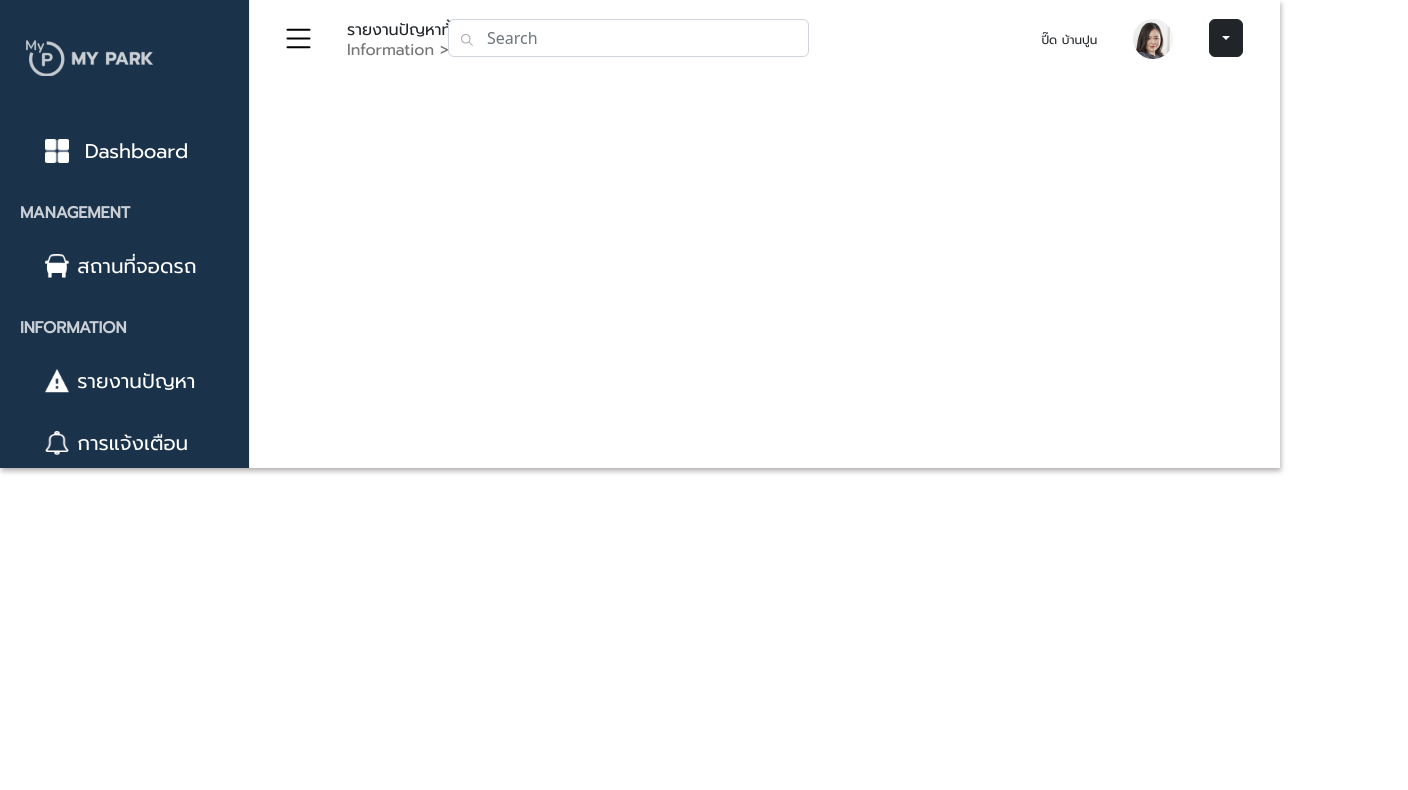
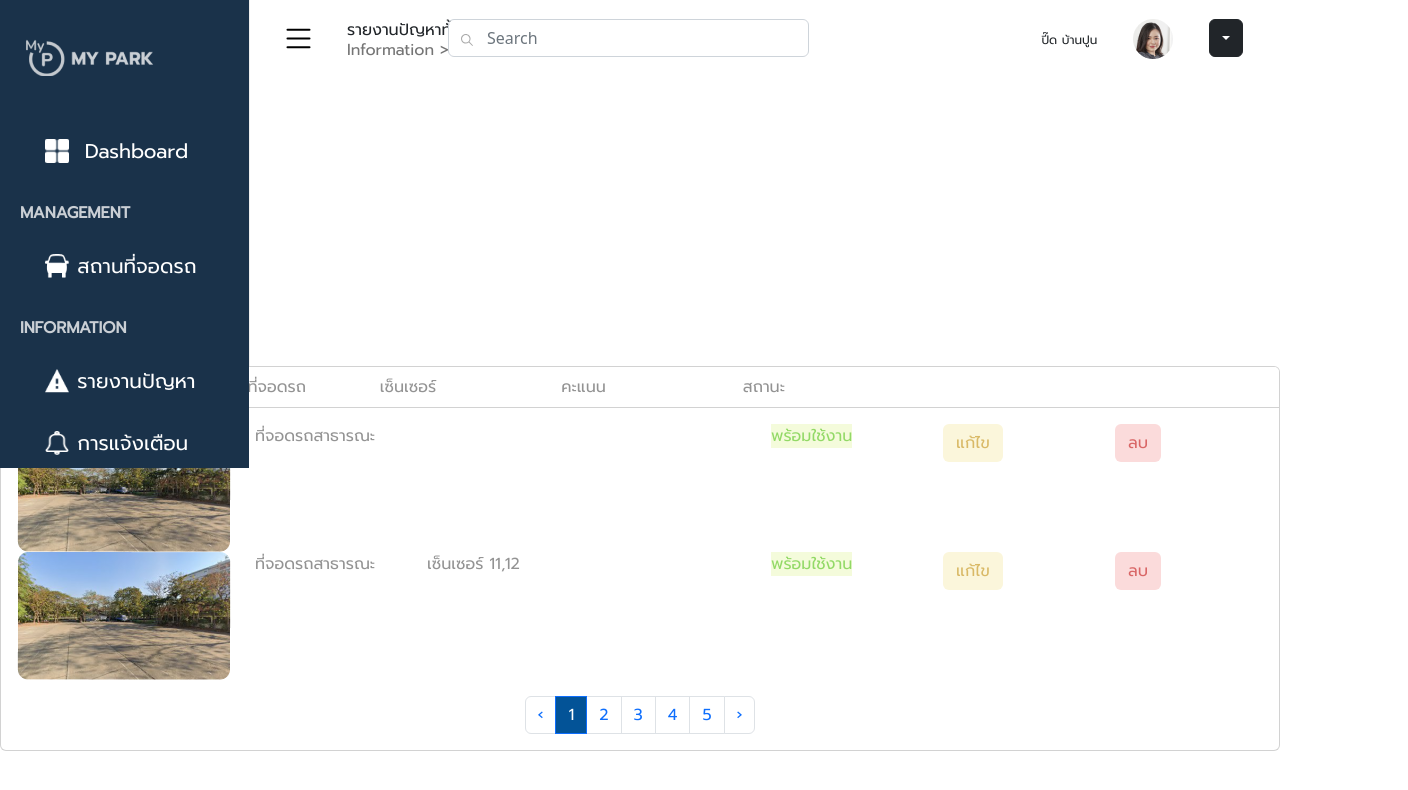
Before and after one commit to MyparkTU/fronted-web, a React (Create React App) app: page /Report in a window 1280 px wide. Shown: the top 790 px of the page, 1408 px wide, since content can reach past the window. Built offline with nearby package versions, Linux system fonts and the light colour scheme.

Commit message:
fix header ReportPage

```diff
--- a/src/pages/ReportPage.js
+++ b/src/pages/ReportPage.js
@@ -1,6 +1,6 @@
 import SideBar from "../components/SideBar";
 import Headers from "../components/header";
-
+import TableReport from '../components/ReportTable'
 import '../styles/ReportPage.css'
 
 function ReportPage() {
@@ -17,6 +17,9 @@ function ReportPage() {
                 <Headers />
             </div>
             </header>
+            <body>
+             <TableReport />
+            </body>
         </div>
     );
 }
--- a/src/styles/header.css
+++ b/src/styles/header.css
@@ -1,5 +1,5 @@
 .spaces {
-  position: absolute;
+  position: fixed;
     display: flex;
     flex-direction: row;
     width: 50%;
```
Also changed, not shown: src/styles/Report.css (line endings or trailing spaces).
